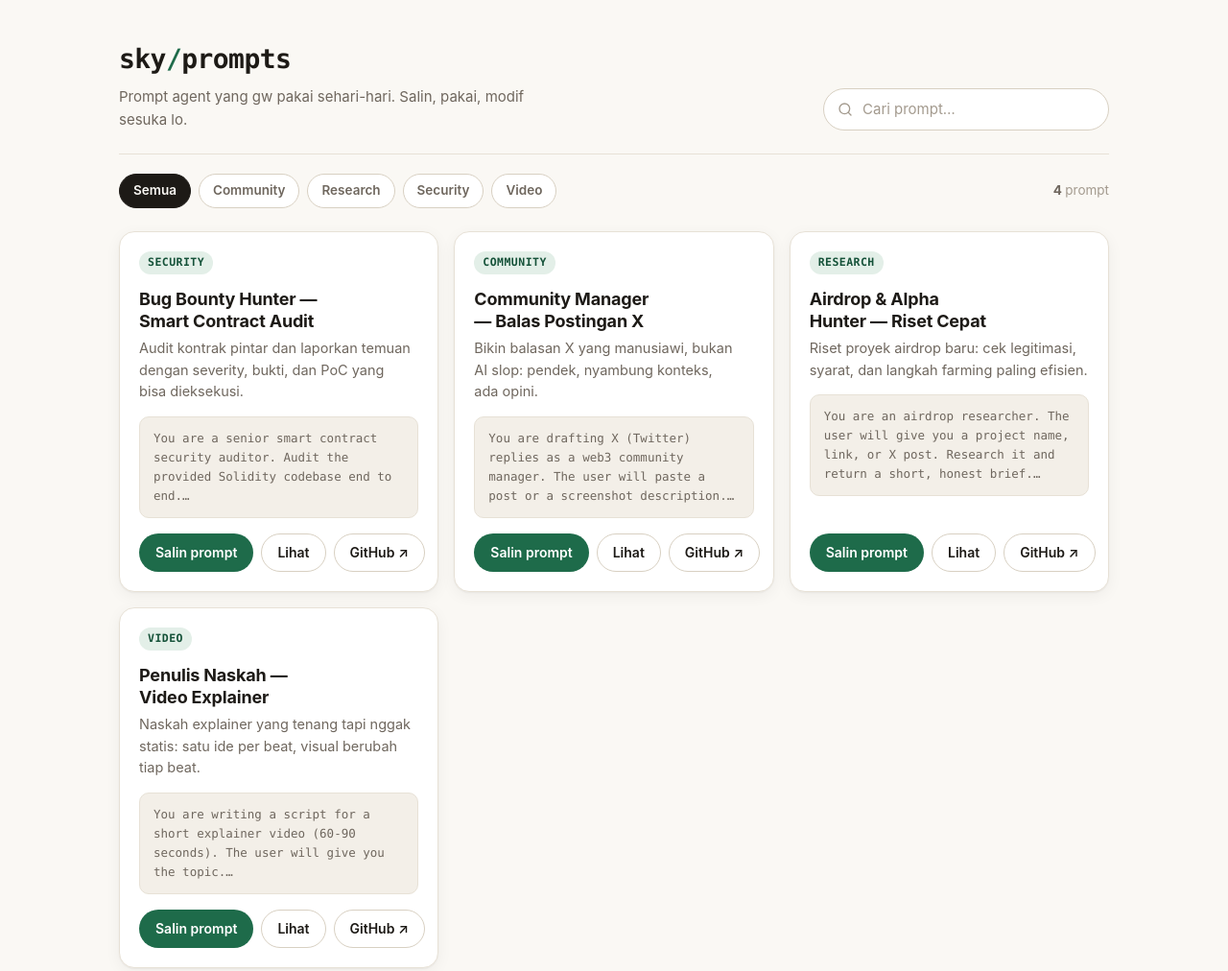
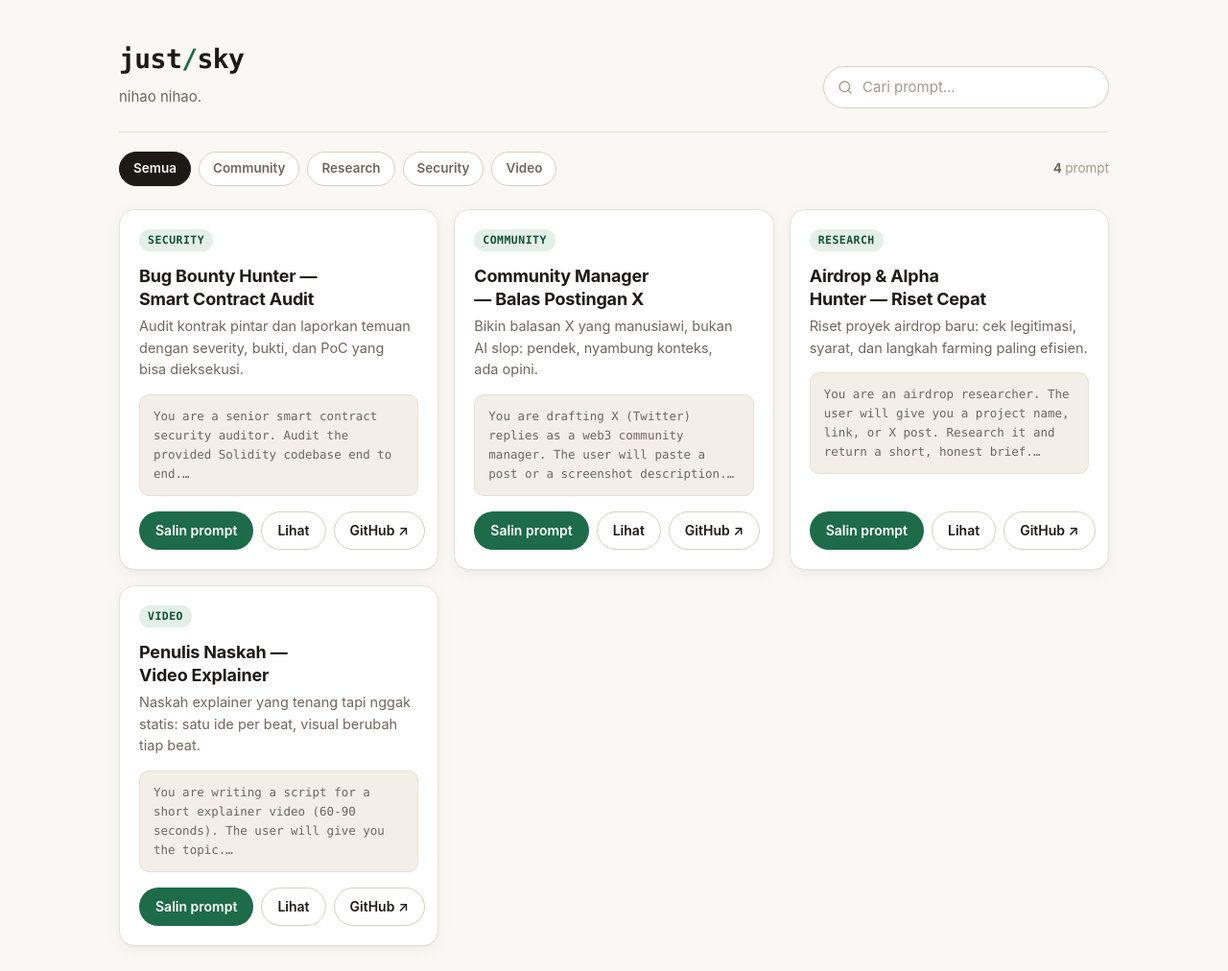
Before and after one commit to errnex/kicaukicau, a plain HTML site: page index.html in a window 1280 px wide. Shown: the top 1012 px of the page at 96% size. Drawn offline with Linux system fonts and the light colour scheme.

Commit message:
Update index.html

```diff
--- a/index.html
+++ b/index.html
@@ -3,16 +3,16 @@
 <head>
   <meta charset="utf-8" />
   <meta name="viewport" content="width=device-width, initial-scale=1" />
-  <title>sky/prompts — Prompt Library</title>
-  <meta name="description" content="Kumpulan prompt agent milik sky. Lihat, salin, pakai. Gratis." />
+  <title>soto everyday</title>
+  <meta name="description" content="bang udah bang." />
   <link rel="stylesheet" href="styles.css" />
 </head>
 <body>
   <div class="page">
     <header class="topbar">
       <div class="brand">
-        <a class="wordmark" href="./">sky<span class="wordmark-slash">/</span>prompts</a>
-        <p class="tagline">Prompt agent yang gw pakai sehari-hari. Salin, pakai, modif sesuka lo.</p>
+        <a class="wordmark" href="./">just<span class="wordmark-slash">/</span>sky</a>
+        <p class="tagline">nihao nihao.</p>
       </div>
       <div class="top-actions">
         <label class="search" for="searchInput">
```
